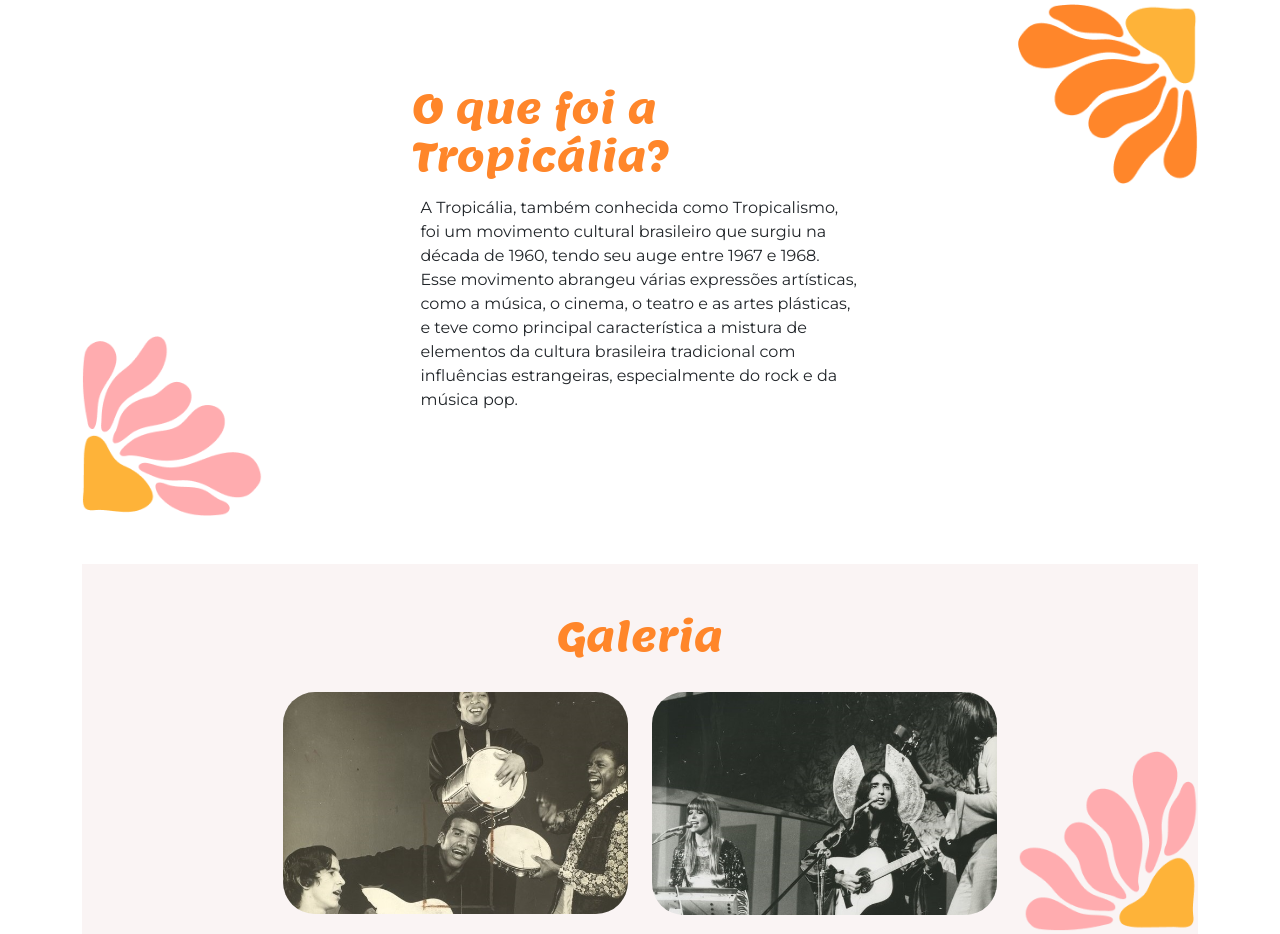
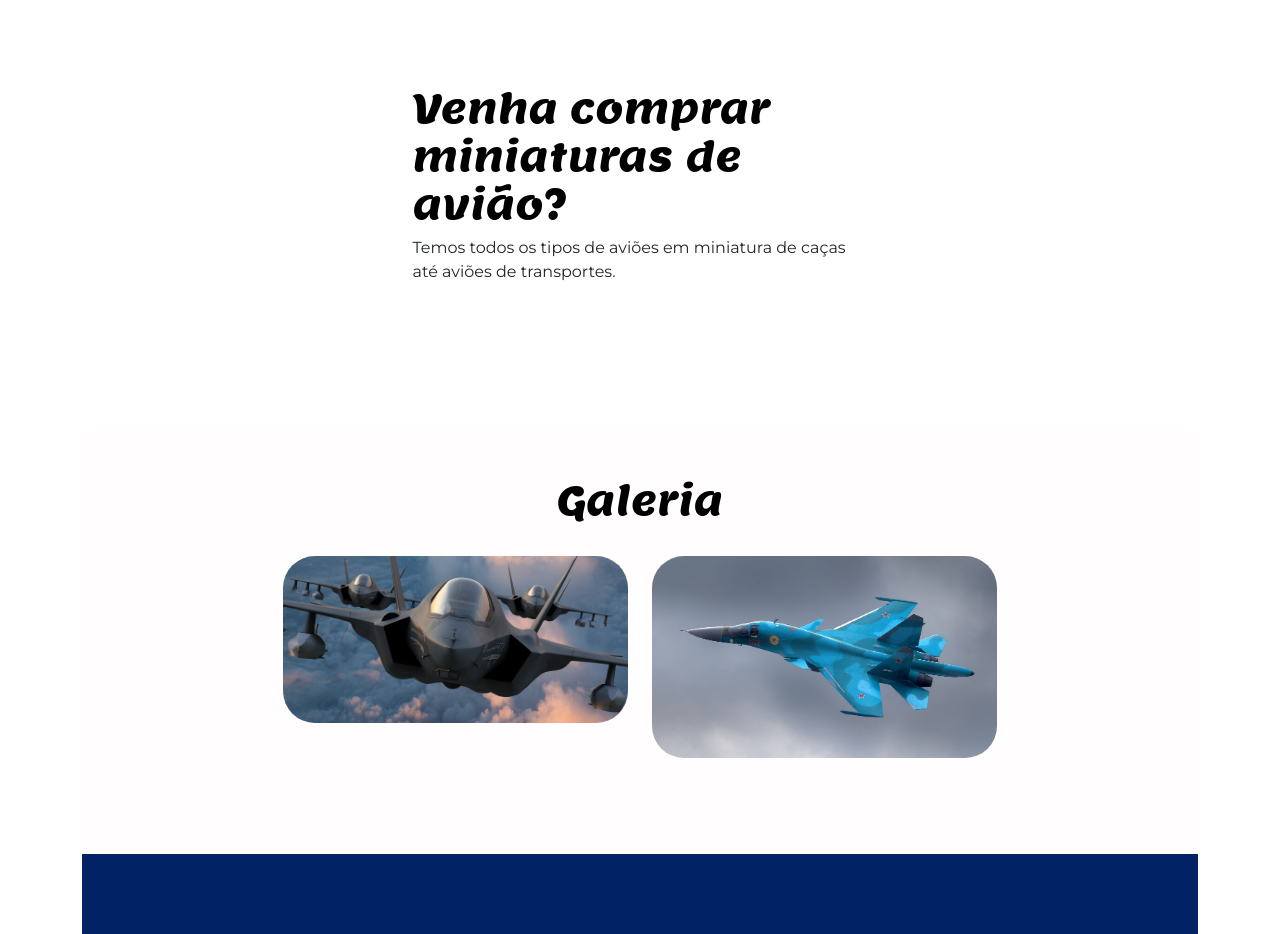
Before and after one commit to Gab8888/curso-alura, a plain HTML site: page index.html in a window 1280 px wide. Shown: the part 1386-2320 px from the top of the page. Drawn offline with nearby package versions, Linux system fonts and the light colour scheme; a script that the page names is missing.

Commit message:
dogfhigt

```diff
--- a/index.html
+++ b/index.html
@@ -31,8 +31,8 @@
         <section id="inicio" class="my-5">
             <div class="inicio-fundo d-flex justify-content-between align-items-center">
                 <div class="esquerda-conteudo">
-                    <h1 class="display-4 text-white fst-italic fw-bold">galeria</h1>
-                    <img src="img/logo-2.png" alt="Logotipo secundário da Tropicália" class="mb-3" width="563"
+                    <h1 class="display-4 text-white fst-italic fw-bold">Miniatura</h1>
+                    <img src="img/horizon.jpg" alt="Logotipo secundário da Tropicália" class="mb-3" width="563"
                         height="278" loading="lazy">
                     <a href="#tropicalia"
                         class="btn btn-primary btn-lg botao-inicio fw-semibold">Quero
@@ -45,12 +45,12 @@
         <section id="tropicalia" class="my-5 pt-6 secao-tropicalia">
             <div class="container d-flex align-items-center ">
                   <div class="col-5">
-                    <h2>O que foi a Tropicália?</h2>
-                    <p class="p-2">A Tropicália, também conhecida como Tropicalismo, foi um movimento cultural
-                        brasileiro que surgiu na década de 1960, tendo seu auge entre 1967 e 1968. Esse movimento
-                        abrangeu várias expressões artísticas, como a música, o cinema, o teatro e as artes plásticas, e
-                        teve como principal característica a mistura de elementos da cultura brasileira tradicional com
-                        influências estrangeiras, especialmente do rock e da música pop.</p>
+                    <h2>Venha comprar miniaturas de avião?</h2>
+                    <p>Temos todos os tipos de aviões em miniatura de caças até aviões de transportes.
+
+
+
+                    </p>
                 </div>
             </div>
         </section>
@@ -61,11 +61,11 @@
 
                 <div class="row justify-content-md-center">
                     <div class="col-md-4">
-                        <img src="img/lossy-page1-640px-Jorge_Ben_e_o_Trio_Mocotó_no_Teatro_da_Lagoa,_1971.tif.jpg"
+                        <img src="img/360_F35.jpg"
                             class="img-fluid rounded-5" loading="lazy">
                     </div>
                     <div class="col-md-4">
-                        <img src="img/lossy-page1-640px-Os_Mutantes_2.tif.jpg" class="img-fluid rounded-5"
+                        <img src="img/su34.jpg" class="img-fluid rounded-5"
                             loading="lazy">
                     </div>
                 </div>
--- a/styles.css
+++ b/styles.css
@@ -2,7 +2,8 @@
 @import url('https://fonts.googleapis.com/css2?family=Lemon&display=swap');
 
 :root {
-    --laranja-claro: #FF862A;
+    --laranja-claro: #000000;
+    --preto: #000;
 }
 
 body {
@@ -21,13 +22,13 @@ section {
 
 
 .nav-link {
-    color: #CB6D43;
+    color: #434ccb;
     font-weight: 600;
 }
 
 .inicio-fundo {
     /* aula 3 */
-    background-image: url('img/4965007.jpg');
+    background-image: url('img/gripen-e_.avif');
     /* Substitua pelo caminho da sua imagem */
     background-size: cover;
     background-position: right;
@@ -57,7 +58,7 @@ section {
 
 
 .botao-inicio {
-    background-color: var(--laranja-claro);
+    background-color: var(--preto );
     border-radius: 30px;
     border: none;
     width: 14em;
@@ -78,8 +79,8 @@ section {
     padding-top: 5rem;
     margin-top: 3rem;
     margin-bottom: 3rem;
-    background: url('img/flor.png') top right no-repeat,
-        url('img/flor-esquerda.png') bottom left no-repeat;
+    background: url top right no-repeat,
+        url bottom left no-repeat;
     background-size: 180px 180px;
     /* Ajuste o tamanho conforme necessário */
 }
@@ -102,17 +103,17 @@ h2 {
 }
 
 #galeria {
-    background-color: #FAF4F4;
+    background-color: #fffdfd;
 
 }
 
 .fundo-galeria {
-    background: url('img/flor-bottom-direita.png') bottom right no-repeat;
+    background: url bottom right no-repeat;
     background-size: 180px 180px;
 }
 
 #contato {
-    background-image: url('img/4965007.jpg');
+    background-image: url('img/dark-blue-plain\ .jpg');
     background-size: cover;
     padding: 4rem 0;
     /* Espaçamento interno para a seção de contato */
@@ -131,7 +132,7 @@ h2 {
 }
 
 .formulario button {
-    background-color: #CB6D43;
+    background-color: #ffffff;
     border: none;
     font-weight: bold;
 }
```
Also changed, not shown: img/360_F35.jpg (added), img/avião wallpaper.jpeg (added), img/dark-blue-plain .jpg (added), img/dogfight .jpeg (added), img/flyhorizon.jpeg (added), img/gripen-e_.avif (added), img/horizon.jpg (added), img/su34.jpg (added).
